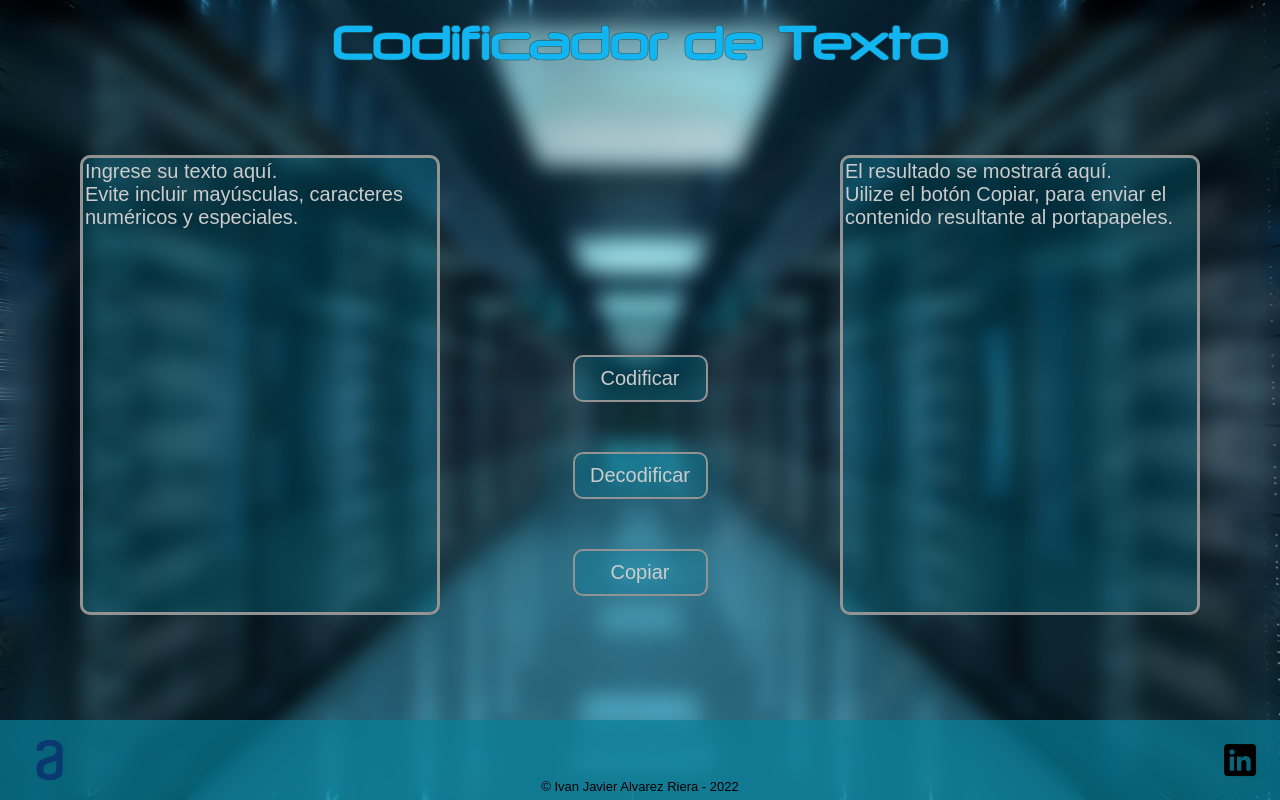
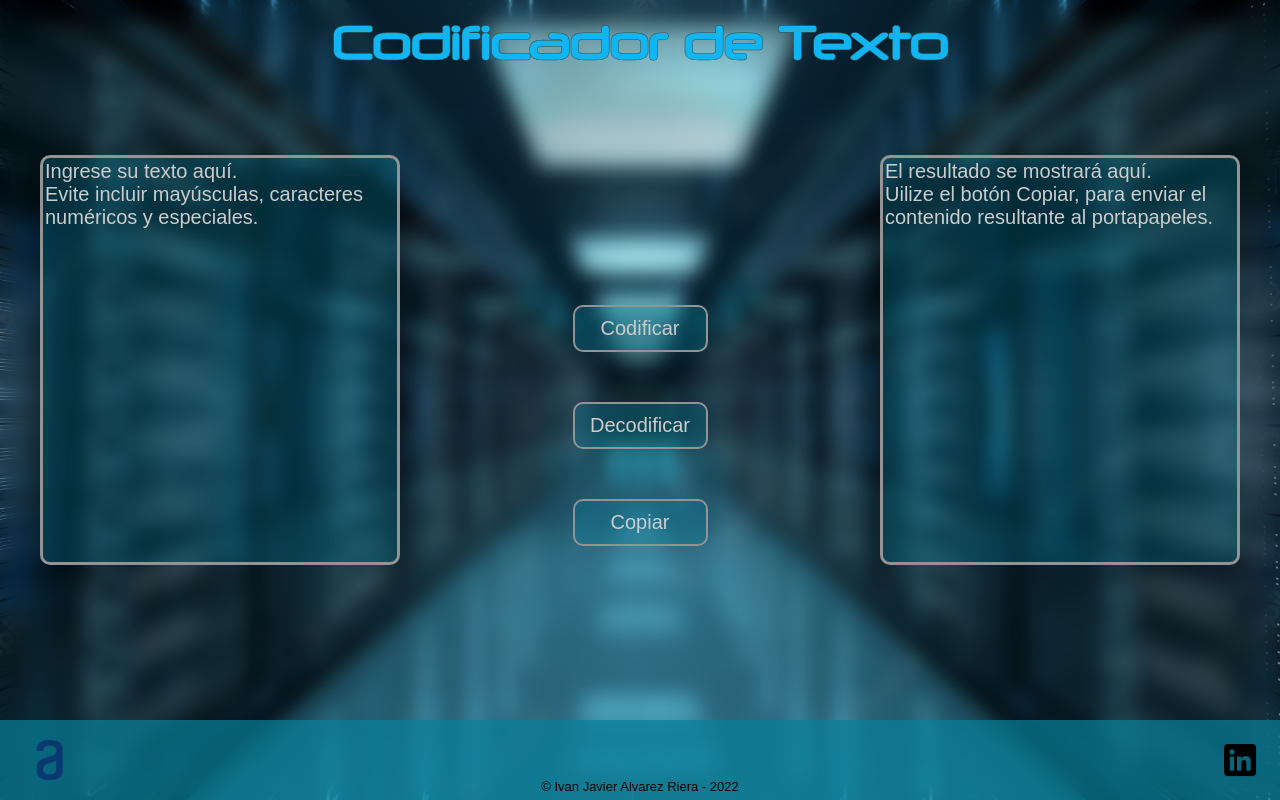
Before and after one commit to ivanjar986/challenge-oracle-sprint1, a plain HTML site: page index.html in a window 1280 px wide. Drawn offline with Linux system fonts and the light colour scheme.

Commit message:
Modificando el css para evitar problemas de visualización en resoluciones menores (1024 x 720px)#2

```diff
--- a/style.css
+++ b/style.css
@@ -19,7 +19,7 @@ h1 {
 }
 main{
   text-align: center;
-  max-width: 1200px;
+  max-width: 1280px;
   margin: 20px auto;
 }
 .texto1{
@@ -29,7 +29,7 @@ main{
   margin:50px 40px;
   background-color:#29b0c860;
   width:350px;
-  height:450px;
+  height:400px;
   color:#CCCCCC;
   font-family:Ubuntu,sans-serif;
   font-size:20px;
@@ -43,7 +43,7 @@ main{
   position:relative;
   display:inline-flex;
   flex-direction:column;
-  top: 250px;
+  top: 200px;
 }
 #botonCodificar{
   width:135px;
@@ -103,7 +103,7 @@ main{
   margin:50px 40px;
   background-color:#29b0c860;
   width:350px;
-  height:450px;
+  height:400px;
   color:#CCCCCC;
   font-family:Ubuntu,sans-serif;
   font-size:20px;
```
